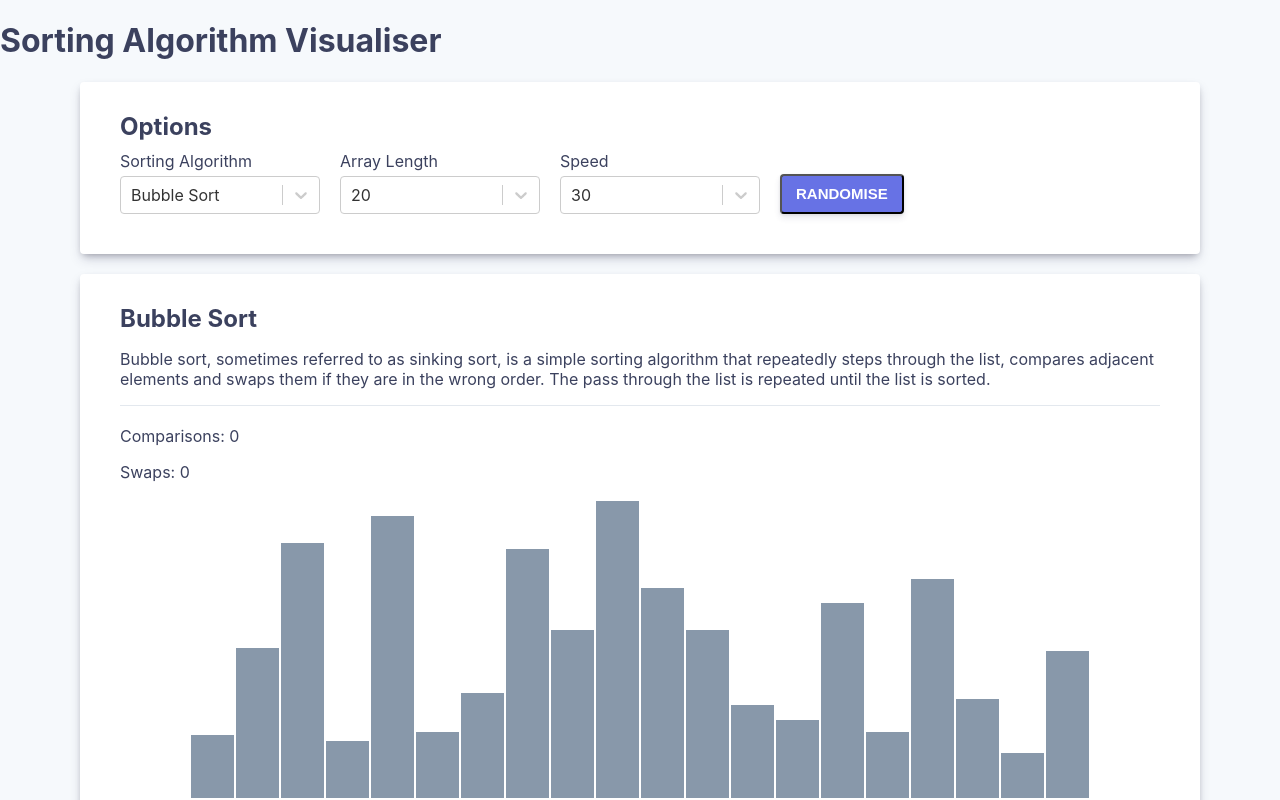
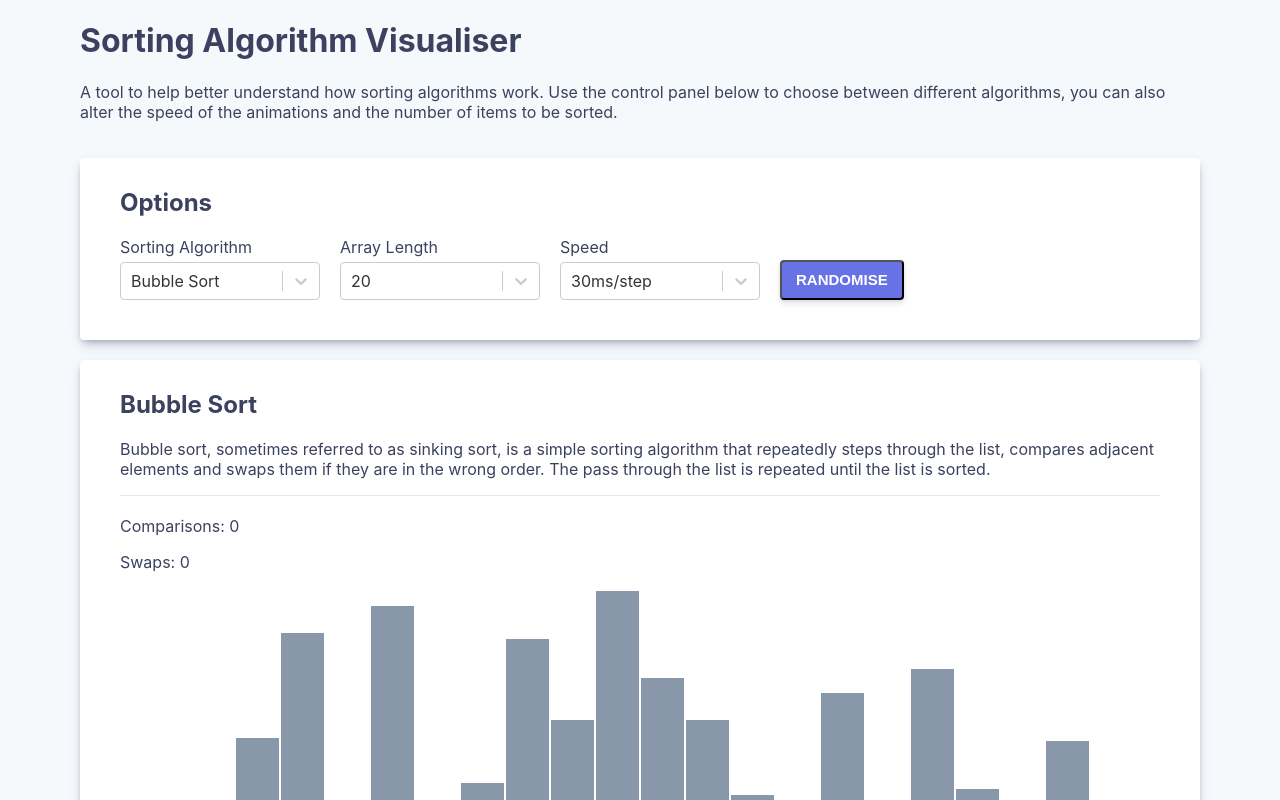
Before and after one commit to jnelssonsmith/sorting-algorithm-visualiser, a React (Create React App) app: page / in a window 1280 px wide. Shown: the top 800 px of the page. Built offline with nearby package versions, Linux system fonts and the light colour scheme.

Commit message:
Add some intro copy and fix up layout

```diff
--- a/src/App.css
+++ b/src/App.css
@@ -20,7 +20,8 @@ body {
 }
 
 h2 {
-  margin: 10px 0;
+  margin-top: 10px;
+  margin-bottom: 20px;
 }
 
 .controls {
@@ -104,6 +105,11 @@ h2 {
   max-width: 1400px;
 }
 
+header {
+  display: flex;
+  flex: 1;
+  margin-bottom: 20px;
+}
 
 main {
   display: flex;
--- a/src/App.js
+++ b/src/App.js
@@ -63,8 +63,11 @@ class App extends React.Component {
 
     return (
       <div className="App">
-        <header className="">
-          <h1>Sorting Algorithm Visualiser</h1>
+        <header>
+          <div className="layout-l">
+            <h1>Sorting Algorithm Visualiser</h1>
+            <p>A tool to help better understand how sorting algorithms work. Use the control panel below to choose between different algorithms, you can also alter the speed of the animations and the number of items to be sorted. </p>
+          </div>
         </header>
         <main>
           <div className="layout-l">
--- a/src/config/speedOptions.js
+++ b/src/config/speedOptions.js
@@ -1,11 +1,11 @@
 const speedOptions = [
-  {value: 16, label: '16'},
-  {value: 30, label: '30'},
-  {value: 50, label: '50'},
-  {value: 100, label: '100'},
-  {value: 200, label: '200'},
-  {value: 500, label: '500'},
-  {value: 1000, label: '1000'},
+  {value: 16, label: '16ms/step'},
+  {value: 30, label: '30ms/step'},
+  {value: 50, label: '50ms/step'},
+  {value: 100, label: '100ms/step'},
+  {value: 200, label: '200ms/step'},
+  {value: 500, label: '500ms/step'},
+  {value: 1000, label: '1000ms/step'},
 ]
 
 export const defaultSpeedOption = speedOptions[1];
```
Also changed, not shown: public/index.html (+0 -23 lines).
